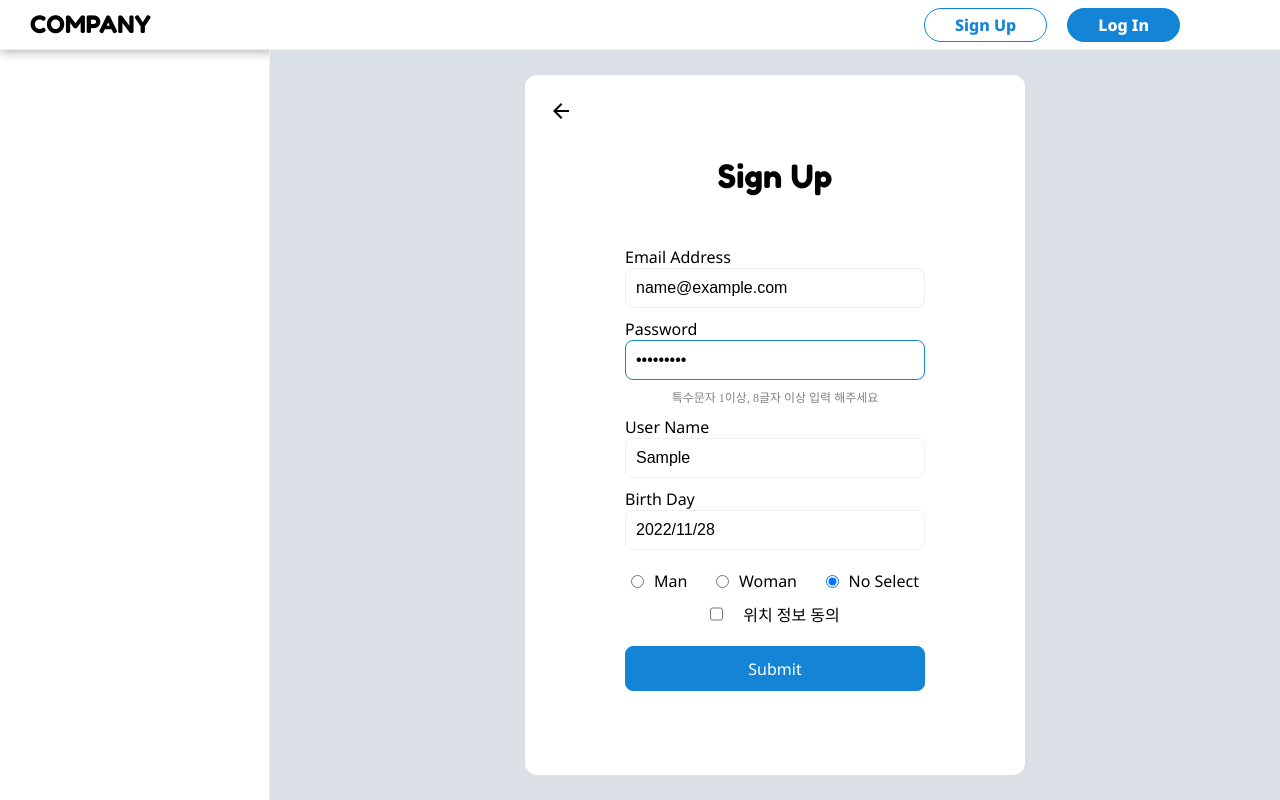
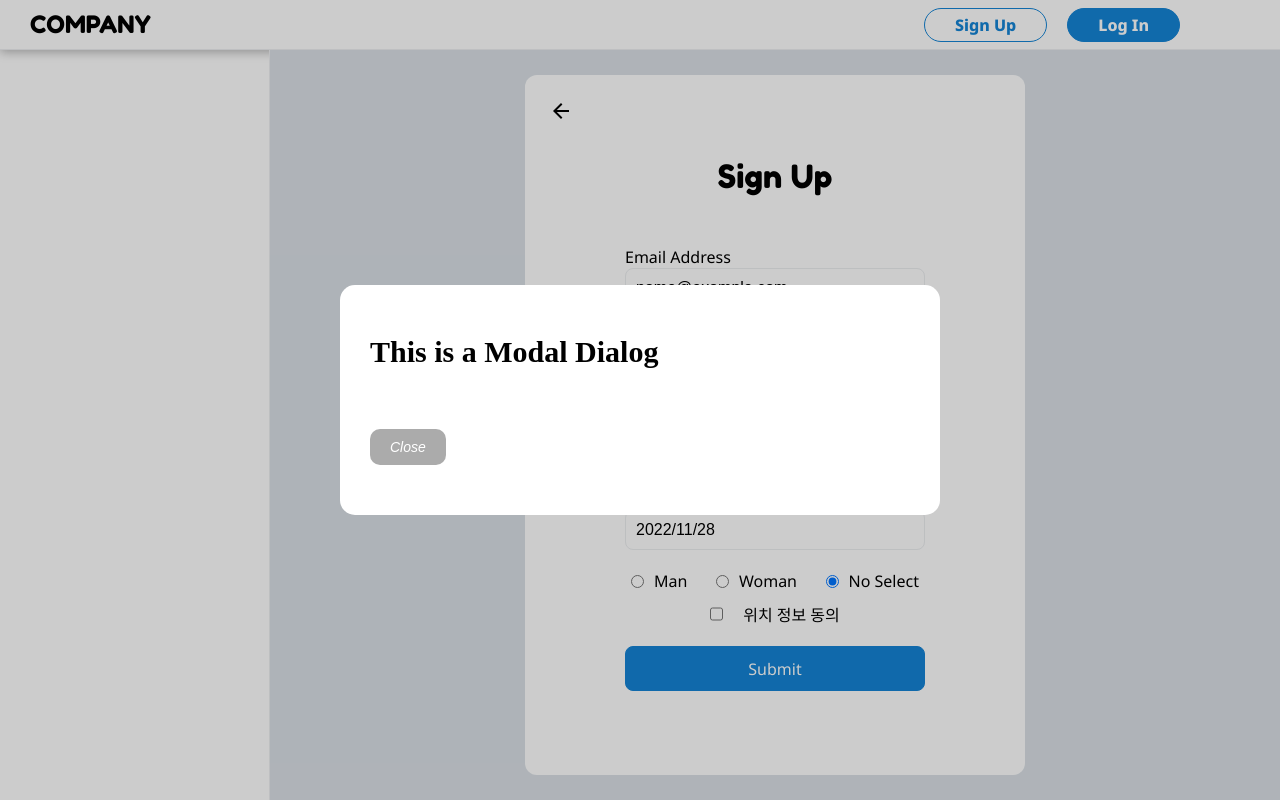
Before and after one commit to Choi-HyunHo/company, a React (Create React App) app: page /signup in a window 1280 px wide. Both pictures are taken after typing "name@example.com", "Sample123", "Sample" into the empty fields and a click on the button "Submit". Built offline with nearby package versions, Linux system fonts and the light colour scheme; no server answers.

Commit message:
feat : portal 사용하여 모달 컴포넌트 추가

```diff
--- a/package.json
+++ b/package.json
@@ -10,6 +10,7 @@
     "@mui/lab": "^5.0.0-alpha.110",
     "@mui/material": "^5.10.16",
     "@mui/x-date-pickers": "^5.0.9",
+    "@reduxjs/toolkit": "^1.9.1",
     "@testing-library/jest-dom": "^5.14.1",
     "@testing-library/react": "^13.0.0",
     "@testing-library/user-event": "^13.2.1",
--- a/public/index.html
+++ b/public/index.html
@@ -31,6 +31,7 @@
   <body>
     <noscript>You need to enable JavaScript to run this app.</noscript>
     <div id="root"></div>
+    <div id="modal"></div>
     <!--
       This HTML file is a template.
       If you open it directly in the browser, you will see an empty page.
--- /dev/null
+++ b/src/components/common/Modal/Modal.tsx
@@ -0,0 +1,89 @@
+import React, {useEffect, useRef} from "react";
+import styled from "styled-components";
+import ModalContainer from "./ModalContainer";
+import useOutSideClick from "./useOutSideClick";
+
+const Overlay = styled.div`
+    position: fixed;
+    width: 100%;
+    height: 100%;
+    top: 0;
+    bottom: 0;
+    left: 0;
+    right: 0;
+    background: rgba(0, 0, 0, 0.2);
+    z-index: 9999;
+`;
+
+const ModalWrap = styled.div`
+    width: 600px;
+    height: fit-content;
+    border-radius: 15px;
+    background-color: #fff;
+    position: absolute;
+    top: 50%;
+    left: 50%;
+    transform: translate(-50%, -50%);
+`;
+
+const Contents = styled.div`
+    margin: 50px 30px;
+    h1 {
+        font-size: 30px;
+        font-weight: 600;
+        margin-bottom: 60px;
+    }
+    img {
+        margin-top: 60px;
+        width: 300px;
+    }
+`;
+const Button = styled.button`
+    font-size: 14px;
+    padding: 10px 20px;
+    border: none;
+    background-color: #ababab;
+    border-radius: 10px;
+    color: white;
+    font-style: italic;
+    font-weight: 200;
+    cursor: pointer;
+    &:hover {
+        background-color: #898989;
+    }
+`;
+
+const Modal = ({onClose}: any) => {
+    const modalRef = useRef(null);
+
+    const handleClose = () => {
+        onClose?.();
+    };
+
+    useEffect(() => {
+        const $body = document.querySelector("body") as HTMLElement;
+        const overflow = $body.style.overflow;
+        $body.style.overflow = "hidden";
+        return () => {
+            $body.style.overflow = overflow
+        };
+    },[]);
+
+    useOutSideClick(modalRef, handleClose);
+
+    return (
+        <ModalContainer>
+            <Overlay>
+                <ModalWrap ref={modalRef}>
+                <Contents onClick={handleClose}>
+                    <h1>This is a Modal Dialog</h1>
+                    <Button onClick={handleClose}>Close</Button>
+                </Contents>
+                </ModalWrap>
+            </Overlay>
+        </ModalContainer>
+    );
+}
+
+
+export default Modal;
--- /dev/null
+++ b/src/components/common/Modal/ModalContainer.tsx
@@ -0,0 +1,8 @@
+import React from "react";
+import { createPortal } from "react-dom";
+
+const ModalContainer = ({ children } : any) => {
+    return createPortal(<>{children}</>, document.getElementById("modal") as HTMLElement);
+}
+
+export default ModalContainer;
--- /dev/null
+++ b/src/components/common/Modal/useOutSideClick.tsx
@@ -0,0 +1,17 @@
+import { useEffect } from "react";
+
+const useOutSideClick = (ref : any, callback :any)  => {
+    useEffect(() => {
+        const handleClick = (event:any) => {
+            if (ref.current && !ref.current.contains(event.target)) {
+                callback?.();
+            }
+            };
+
+            window.addEventListener("mousedown", handleClick);
+
+            return () => window.removeEventListener("mousedown", handleClick);
+        }, [ref, callback]);
+}
+
+export default useOutSideClick;
--- a/src/pages/login/SignUp.tsx
+++ b/src/pages/login/SignUp.tsx
@@ -7,6 +7,7 @@ import "react-datepicker/dist/react-datepicker.css";
 import { ko } from 'date-fns/esm/locale';
 import BlankStyle from "../../components/common/BlankStyle";
 import { signUp } from "../../api/Login/login";
+import Modal from "../../components/common/Modal/Modal";
 
 const MainWrap = styled.div`
     width : 500px;
@@ -140,6 +141,12 @@ const SignUp = () => {
     // 특수문자 1자 이상, 전체 8자 이상일것.
     let isValidPassword = pwd && specialLetter && pwd.length >= 8 && specialLetter >= 1;
 
+    // modal 여부
+    const [isOpen, setIsOpen] = useState(false);
+
+    const onClickButton = () => {
+        setIsOpen(true);
+    };
 
     const handelSubmit = () => {
         let data = {
@@ -165,13 +172,15 @@ const SignUp = () => {
             pwdRef.current?.focus();
         }
 
-        if(nickName === '' || nickName && nickName.length < 2){
+        if((nickName === '') || (nickName && nickName.length < 2)){
             nameRef.current?.focus();
         }
 
         signUp(data).then((res)=>{
             console.log('성공');
         })
+
+        onClickButton();
     }
 
     return (
@@ -282,6 +291,7 @@ const SignUp = () => {
                 <SubmitBtn onClick={handelSubmit}>
                     <SubmitText>Submit</SubmitText>
                 </SubmitBtn>
+                {isOpen && <Modal open={isOpen} onClose={() => {setIsOpen(false)}}/>}
             </LoginBox>
 
 
```
Also changed, not shown: 1 other file (tests, documents, lock files or other folders).
